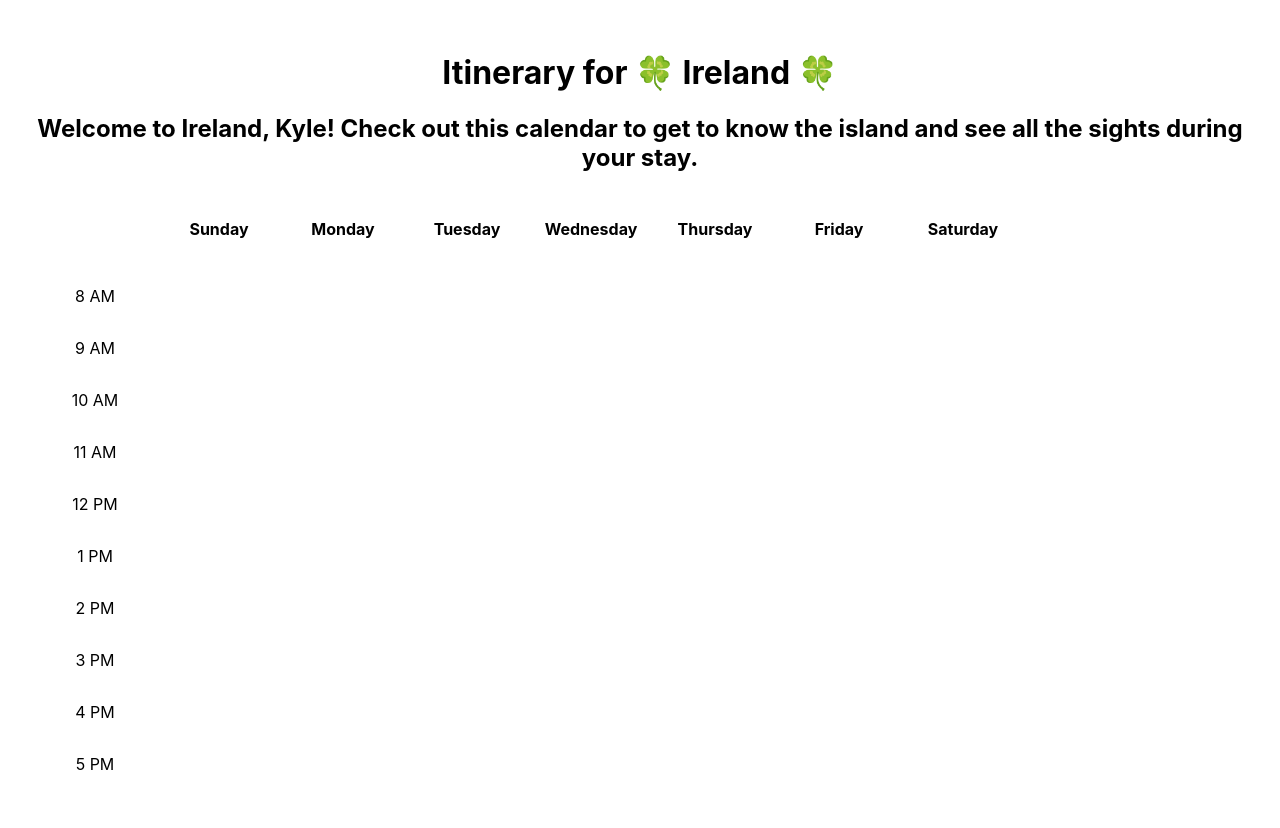
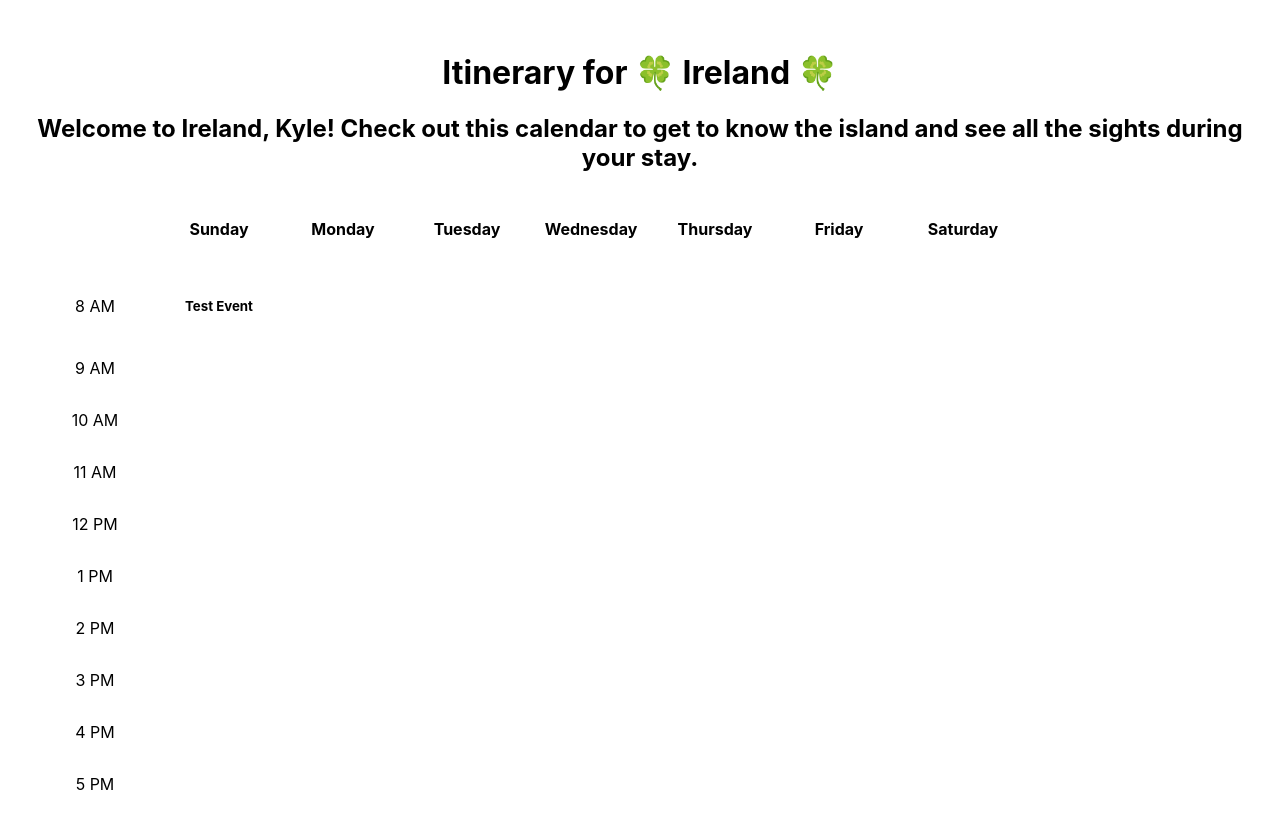
Before and after one commit to MooreKyle/Lab-1---Timetabled, a React (Vite) app: page / in a window 1280 px wide. Shown: the top 828 px of the page. Built offline with nearby package versions, Linux system fonts and the light colour scheme.

Commit message:
Step 4: Create the Event Component

```diff
--- a/src/components/Calendar.jsx
+++ b/src/components/Calendar.jsx
@@ -1,4 +1,5 @@
 import React from "react";
+import Event from './Event'; // Import the Event component
 
 const Calendar = () => {
   // Array of times for the hour blocks
@@ -20,10 +21,10 @@ const Calendar = () => {
           </tr>
         </thead>
         <tbody>
-          {times.map(time => (
+          {times.map((time, index) => (
             <tr key={time}>
               <td className="time">{time}</td>
-              <td></td> {/* Sunday */}
+              {index === 0 ? <Event event="Test Event" /> : <td></td>} {/* Only the first row has an event */}
               <td></td> {/* Monday */}
               <td></td> {/* Tuesday */}
               <td></td> {/* Wednesday */}
--- /dev/null
+++ b/src/components/Event.jsx
@@ -0,0 +1,11 @@
+import React from "react";
+
+const Event = (props) => {
+  return (
+    <td className="Event">
+      <h5>{props.event}</h5> {/* Displaying the event name passed as a prop */}
+    </td>
+  );
+}
+
+export default Event;
```
